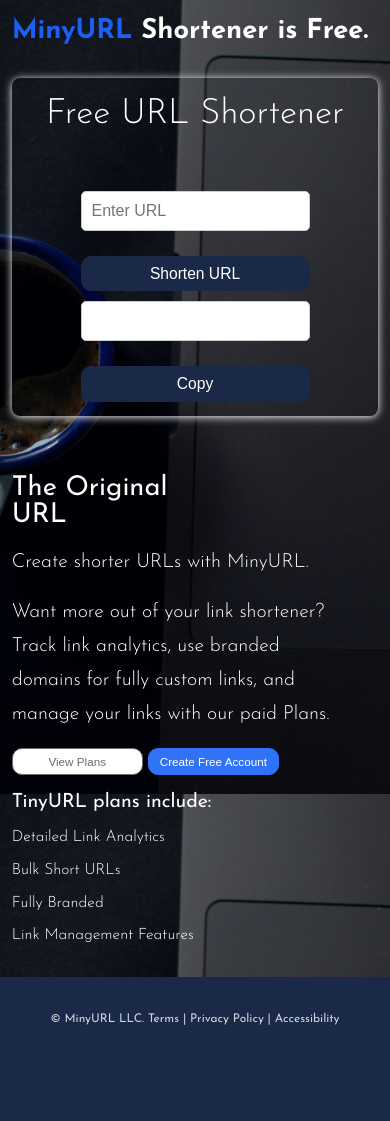
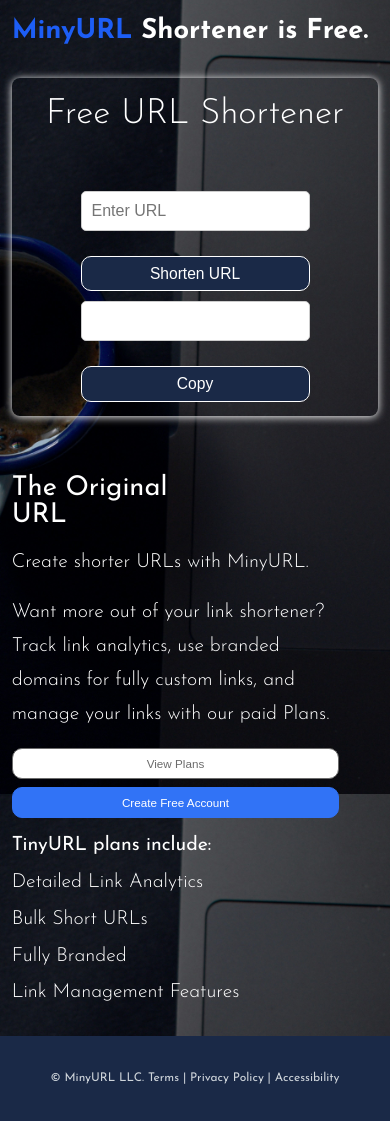
Before and after one commit to AmirAbbas101/flask-url-shortener, a Flask app: page / in a window 390 px wide. Shown: the part 50-1171 px from the top of the page. Before the commit the page ends 1075 px from the top, so only its background shows below. Run offline with Flask 3, Linux system fonts and the light colour scheme; some libraries are stand-ins or nearby versions.

Commit message:
modify buttons

```diff
--- a/app.py
+++ b/app.py
@@ -20,4 +20,4 @@ def shorten_url():
     return jsonify(result)
 
 if __name__ == "__main__":
-    app.run(debug=False)
+    app.run(debug=True)
--- a/static/css/styles.css
+++ b/static/css/styles.css
@@ -87,17 +87,17 @@ span {
 }
 
 .left-container {
-    padding: 1vw;
+    padding: 30px; /* Set padding once for consistency */
     width: 30vw;
     height: 70vh;
     display: flex;
     flex-direction: column;
     align-items: center;
     justify-content: center;
-    padding: 30px;
     border-radius: 8px;
-    box-shadow: 0 1px 8px 0 #fff;
+    box-shadow: 0 1px 8px 0 rgba(255, 255, 255, 1); /* Use rgba for better control */
 }
+
 
 .left-container h3 {
     font-size: 3vw;
@@ -133,7 +133,7 @@ button {
     background-color: #1a2947;
     color: white;
     border-radius: 10px;
-    border: 1px solid #1a2947
+    border: 1px solid #fff
 }
 
 button:hover {
@@ -304,12 +304,15 @@ a {
     }
 
     .view-btnplans {
-        padding: 1.5vw;
+        width: 100%;
+        padding: 2vw;
+        margin-bottom: 1vh;
         font-size: 3vw;
     }
 
     .create-btnaccount {
-        padding: 1.5vw;
+        width: 100%;
+        padding: 2vw;
         font-size: 3vw;
     }
 
@@ -319,7 +322,7 @@ a {
     }
 
     .plan {
-        font-size: 4vw;
+        font-size: 5vw;
         font-weight: 300;
     }
 
```
